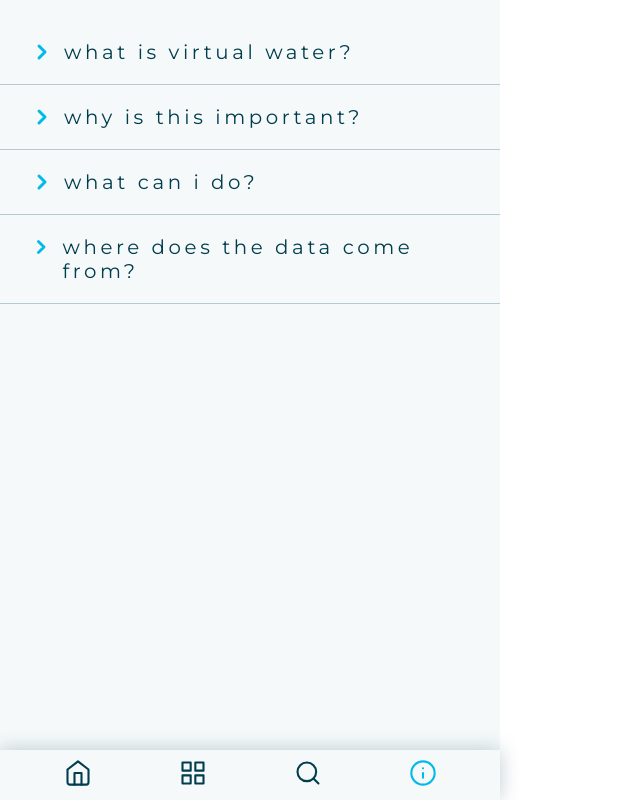
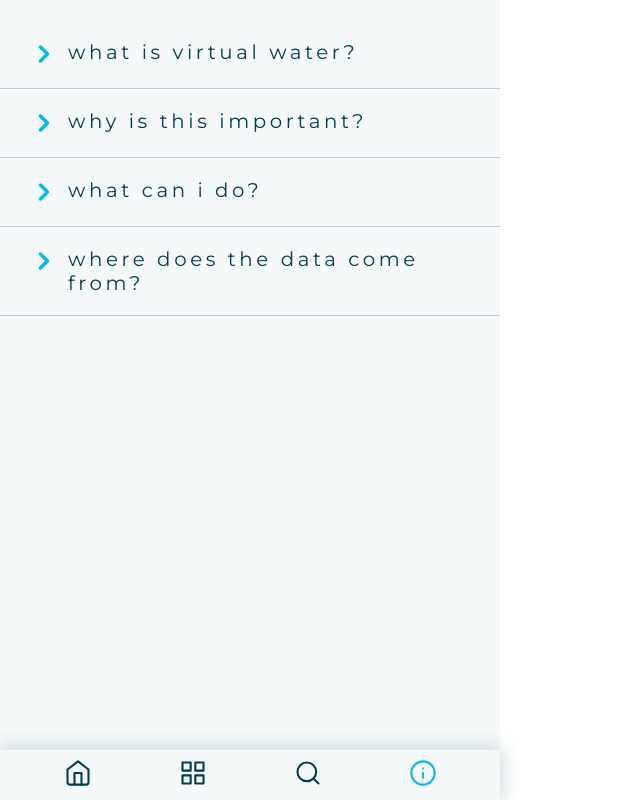
Before and after one commit to janabremer/capstone-project, a React (Create React App) app in the folder frontend/: page /info in a window 1280 px wide. Shown: the whole page, without its empty margins (0-640 px from the left). Built offline with nearby package versions, Linux system fonts and the light colour scheme.

Commit message:
Fix icons on InfoPage

```diff
--- a/frontend/src/components/Accordion.js
+++ b/frontend/src/components/Accordion.js
@@ -28,21 +28,23 @@ export default function Accordion({title, content}) {
 }
 
 const Title = styled.div`
-    align-items: flex-start;
-    display: flex;
-    flex-wrap: nowrap;
+    align-items: start;
+    display: grid;
+    grid-template-columns: 28px auto;
     font-size: 110%;
     gap: 10px;
 
     svg {
         color: var(--primary-blue);
         stroke-width: 3px;
+        height: 28px;
+        width: 28px;
     }
+`
 
-`
 const Content = styled.p`
     color: var(--secondary-dark);
     font-size: 95%;
     letter-spacing: 0.05em;
-    padding: 20px 0 0 34px;
+    padding: 20px 0 0 38px;
 `
```
